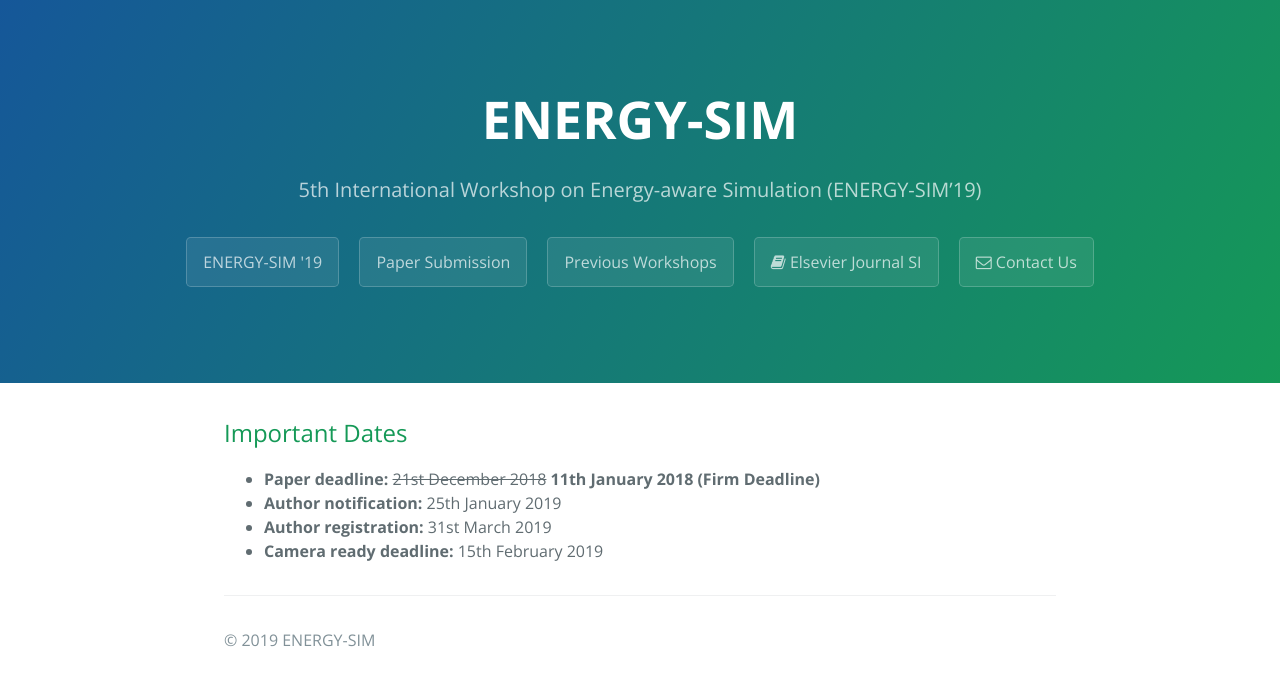
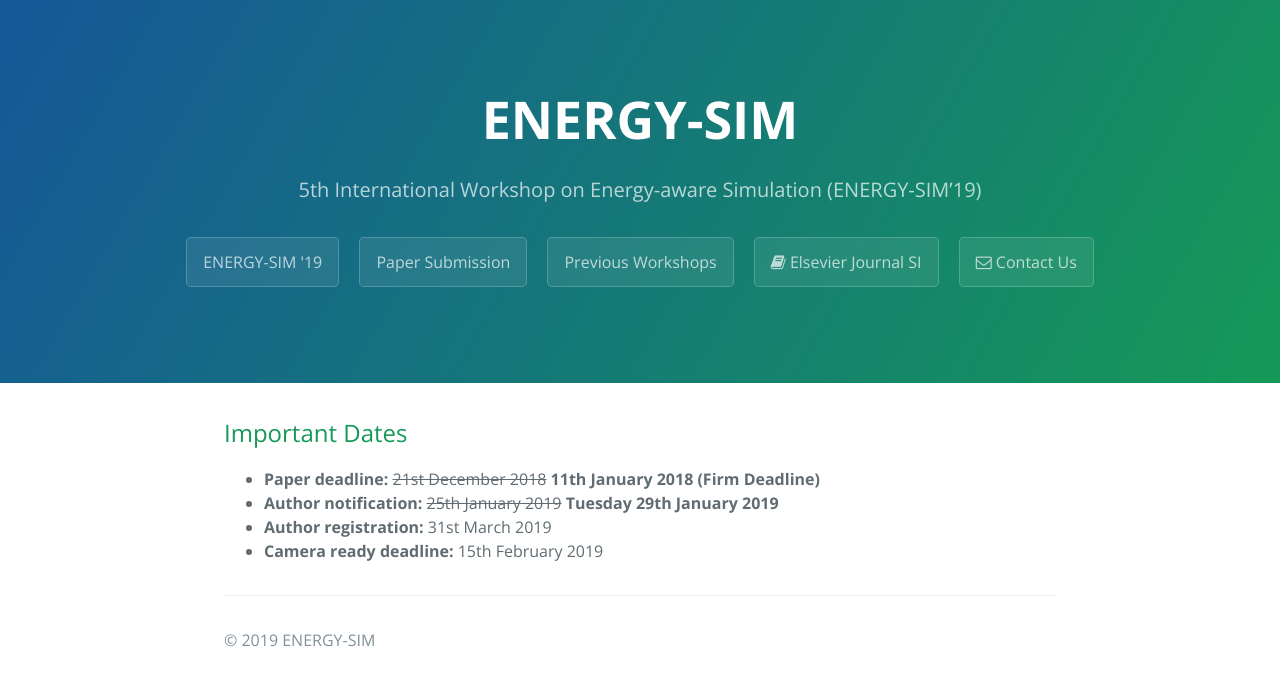
Before and after one commit to ENERGY-SIM/energy-sim.github.io, a Jekyll site: the page built from importantdates.md, in a window 1280 px wide. Shown: the top 686 px of the page. Built offline with Jekyll 4.4.1, drawn with Linux system fonts in a browser that asks for light colours; nearby versions of some CDN libraries; library files that are not in the unit come from our copies.

Commit message:
Update importantdates.md

```diff
--- a/importantdates.md
+++ b/importantdates.md
@@ -8,6 +8,6 @@ active: importantdates
 ## Important Dates
 <!--- <strong>Abstract deadline:</strong> 14th December 2018-->
 - <strong>Paper deadline:</strong> <strike>21st December 2018</strike> <strong>11th January 2018 (Firm Deadline)</strong>
-- <strong>Author notification:</strong> 25th January 2019
+- <strong>Author notification:</strong> <strike>25th January 2019</strike> <strong> Tuesday 29th January 2019</strong>
 - <strong>Author registration:</strong> 31st March 2019
 - <strong>Camera ready deadline:</strong> 15th February 2019
```
